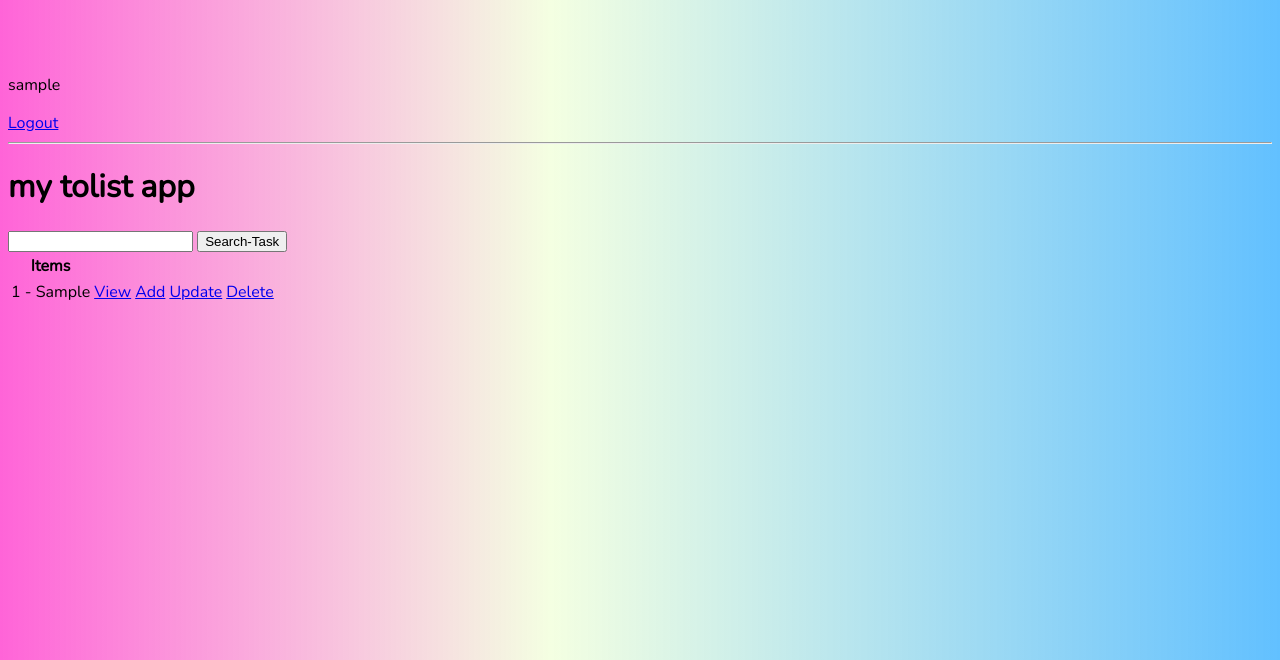
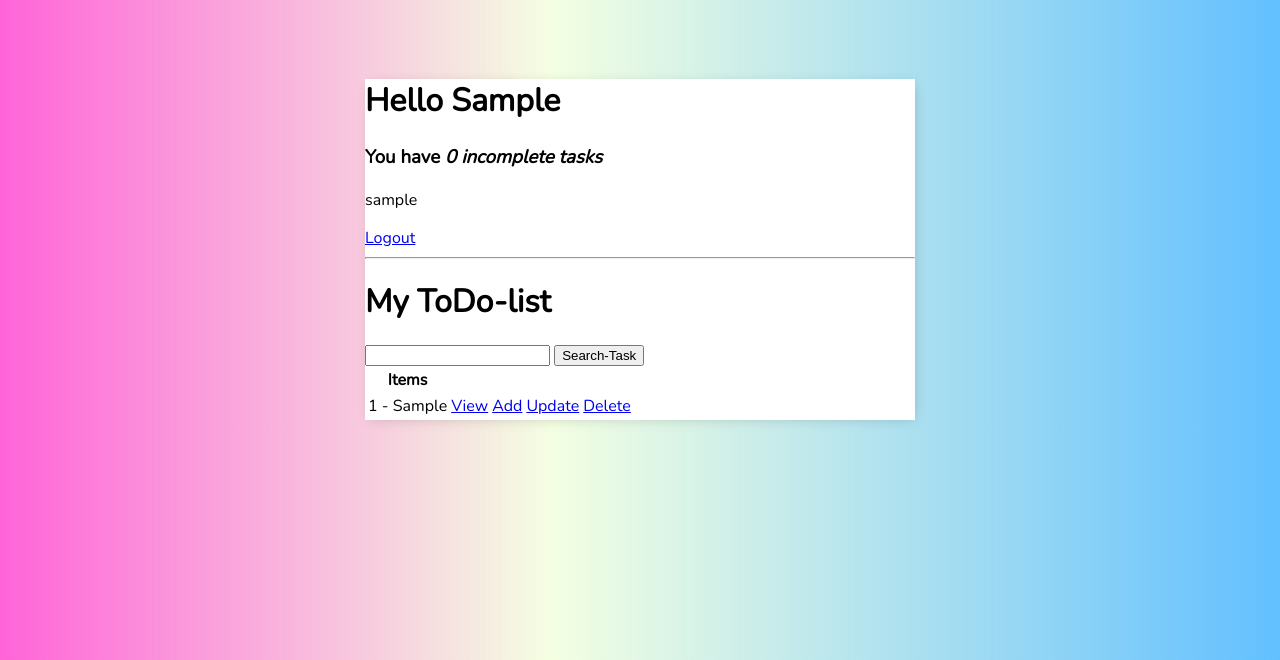
Before and after one commit to Bella-aa/to-do-app-django, a Django app: page / in a window 1280 px wide. Shown: the top 660 px of the page. Run offline with Django 3.2, Linux system fonts and the light colour scheme; a user stored in the database is signed in; tables that the repository leaves empty hold one stand-in row (values such as "Sample post").

Commit message:
added styling to all html pages

```diff
--- a/templates/ToDo/main.html
+++ b/templates/ToDo/main.html
@@ -16,6 +16,14 @@
             padding-top: 50px;
 
     }
+
+    .container {
+            max-width: 550px;
+            margin: auto;
+            background-color: #fff;
+            -webkit-box-shadow: 2px 2px 13px -4px rgba(0, 0, 0, 0.21);
+            box-shadow: 2px 2px 13px -4px rgba(0, 0, 0, 0.21);
+        }
 </style>
 <body>
     <div class="container">
--- a/templates/ToDo/task_list.html
+++ b/templates/ToDo/task_list.html
@@ -1,6 +1,13 @@
 {% extends 'ToDo/main.html' %}
 
 {% block content %}
+
+<div class="header-bar">
+  <div>
+    <h1>Hello {{request.user|title}}</h1>
+    <h3>You have <i>{{ count }} incomplete task{{ count|pluralize:'s'}}</i></h3>
+  </div>
+</div>
 {% if request.user.is_authenticated %}
   <p>{{ request.user }}</p>
   <a href="{% url 'logout' %}">Logout</a>
@@ -9,7 +16,7 @@
 {% endif %}
 <hr>
 
-<h1>my tolist app</h1>
+<h1>My ToDo-list</h1>
 <form>
   <input type="text" name="search-area">
   <input type="submit" value="Search-Task">
```
